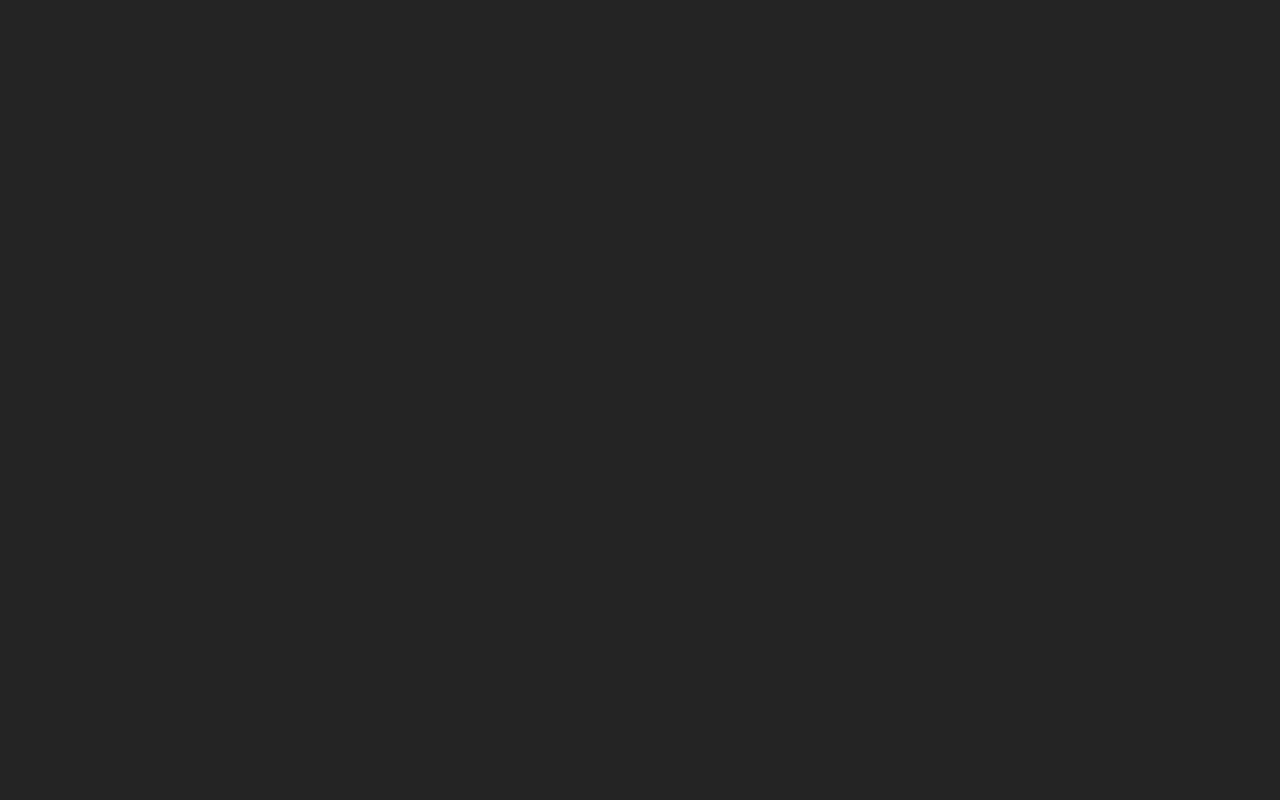
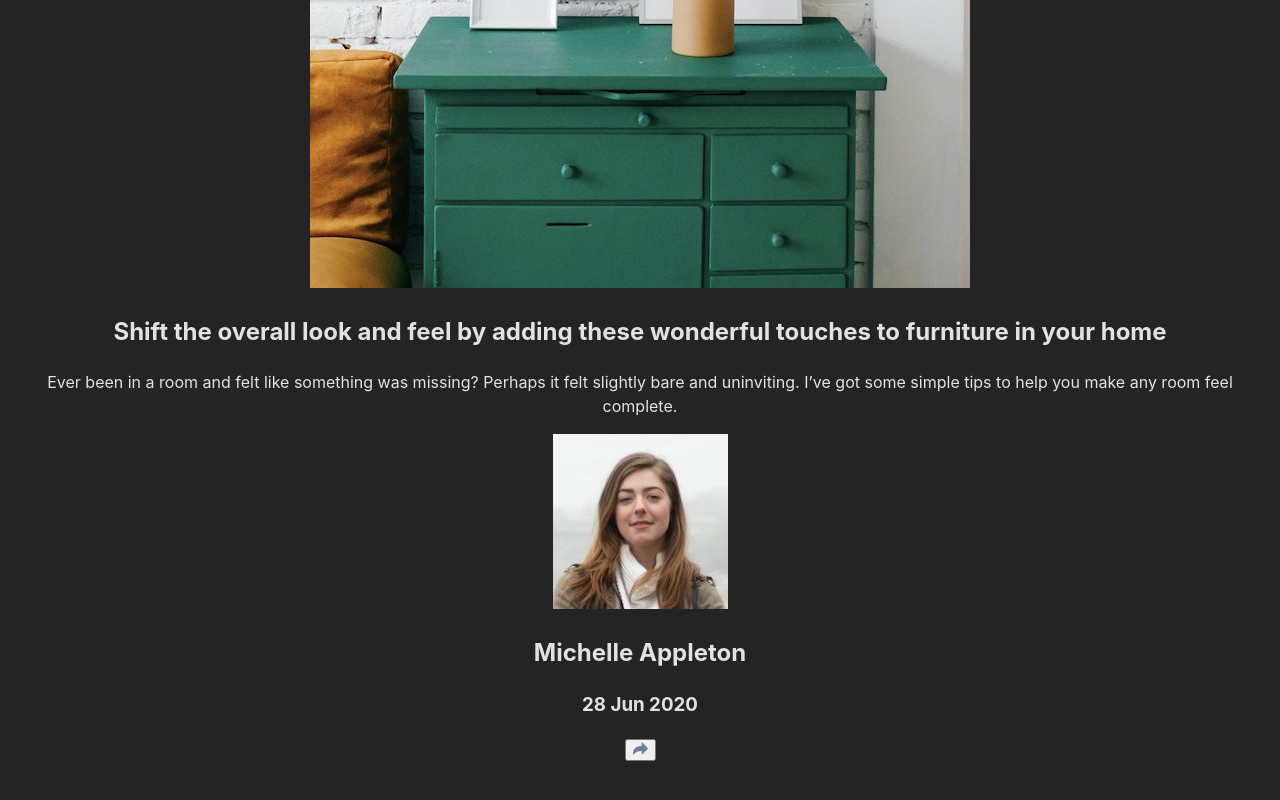
Before and after one commit to KP1976/article-preview-component, a React (Vite) app: page / in a window 1280 px wide. Shown: the part 280-1080 px from the top of the page. Before the commit the page ends 800 px from the top, so only its background shows below. Built offline with nearby package versions, Linux system fonts and the light colour scheme.

Commit message:
Add the card.tsx component.

```diff
--- a/src/App.tsx
+++ b/src/App.tsx
@@ -1,7 +1,12 @@
 import "./App.css";
+import Card from "./components/card";
 
 function App() {
-  return <></>;
+  return (
+    <main>
+      <Card />
+    </main>
+  );
 }
 
 export default App;
--- /dev/null
+++ b/src/components/card.tsx
@@ -0,0 +1,43 @@
+const Card = () => {
+  return (
+    <article className="card">
+      <img src="./src/assets/images/drawers.jpg" alt="image-header" className="card__image" />
+      <div className="card__content">
+        <header className="card__header">
+          <h1 className="card__header-title">
+            Shift the overall look and feel by adding these wonderful touches to furniture in your
+            home
+          </h1>
+          <p className="card__header-text">
+            Ever been in a room and felt like something was missing? Perhaps it felt slightly bare
+            and uninviting. I’ve got some simple tips to help you make any room feel complete.
+          </p>
+        </header>
+        <footer className="card__footer">
+          <div className="card__author">
+            <img
+              src="./src/assets/images/avatar-michelle.jpg"
+              alt="Michelle Appleton"
+              className="card__author-image"
+            />
+            <hgroup className="card__author-info">
+              <h2 className="card__author-name">Michelle Appleton</h2>
+              <h3 className="card__author-date">28 Jun 2020</h3>
+            </hgroup>
+          </div>
+          <div className="card__share">
+            <button className="card__share-button">
+              <img
+                src="./src/assets/images/icon-share.svg"
+                alt="share"
+                className="card__share-icon"
+              />
+            </button>
+          </div>
+        </footer>
+      </div>
+    </article>
+  );
+};
+
+export default Card;
```
